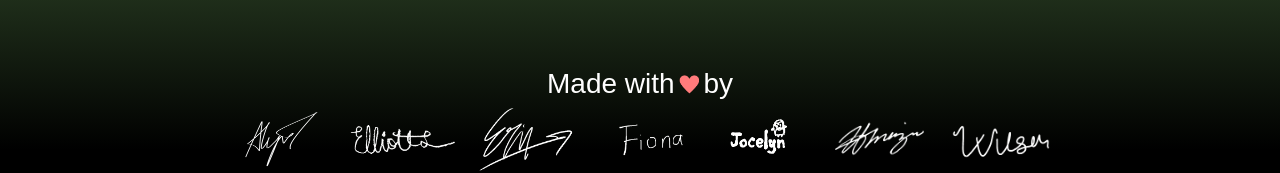
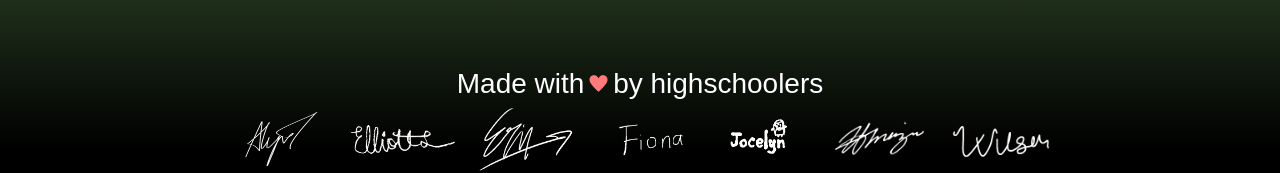
Before and after one commit to wyu4/camel-case, a React (Vite) app: page / in a window 1280 px wide. Shown: the part 3870-4043 px from the top of the page. Built offline with nearby package versions, Linux system fonts and the light colour scheme; no server answers; a web font is replaced by a local one.

Commit message:
Add "by highschoolers"

```diff
--- a/src/elements/Footer.tsx
+++ b/src/elements/Footer.tsx
@@ -24,7 +24,7 @@ export default function Footer() {
             <div className="header">
                 <p>Made with</p>
                 <div className="heart" />
-                <p>by</p>
+                <p>by highschoolers</p>
             </div>
             <div className="signatures">
                 <Signature name="alyn" src={Alyn} />
```
